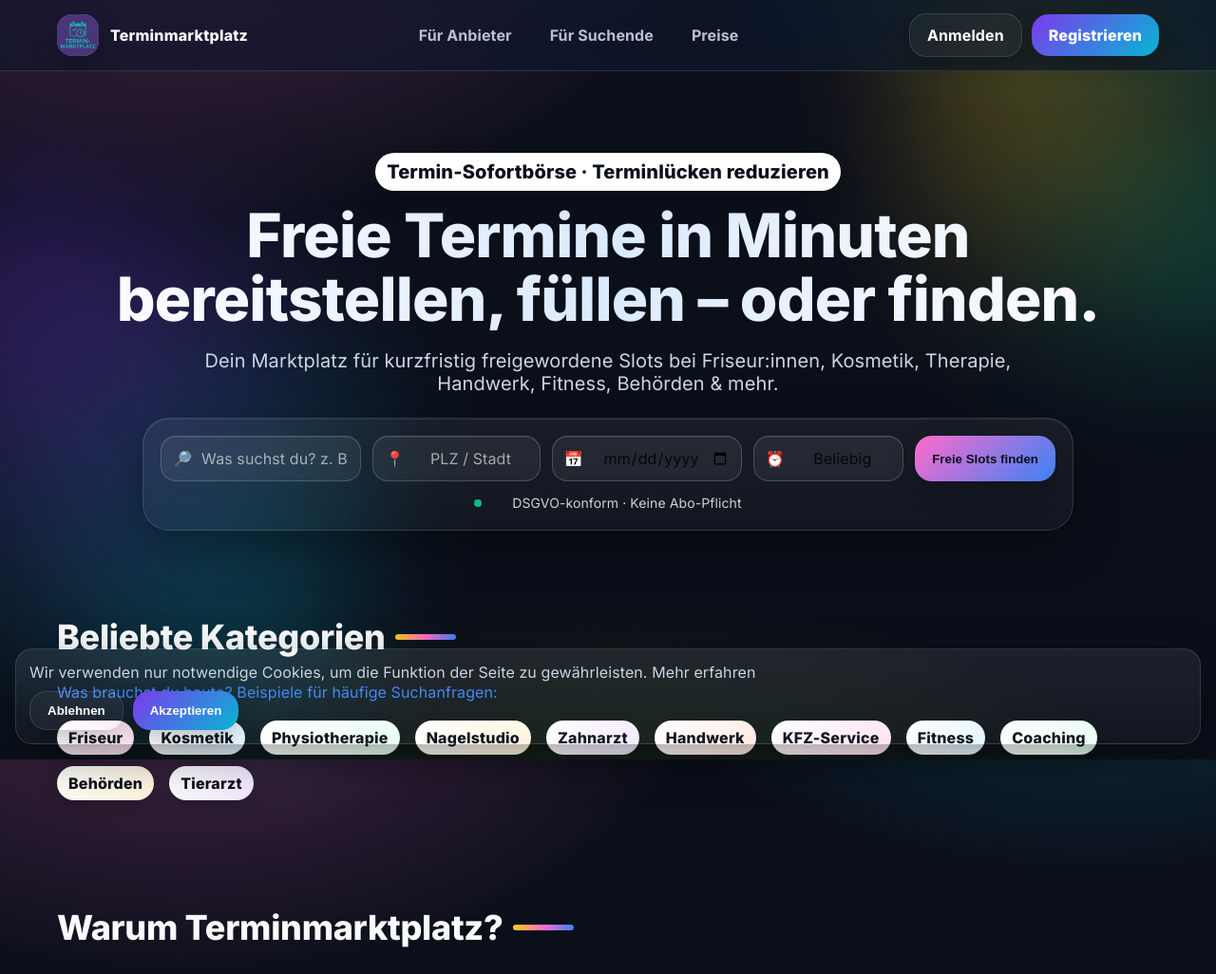
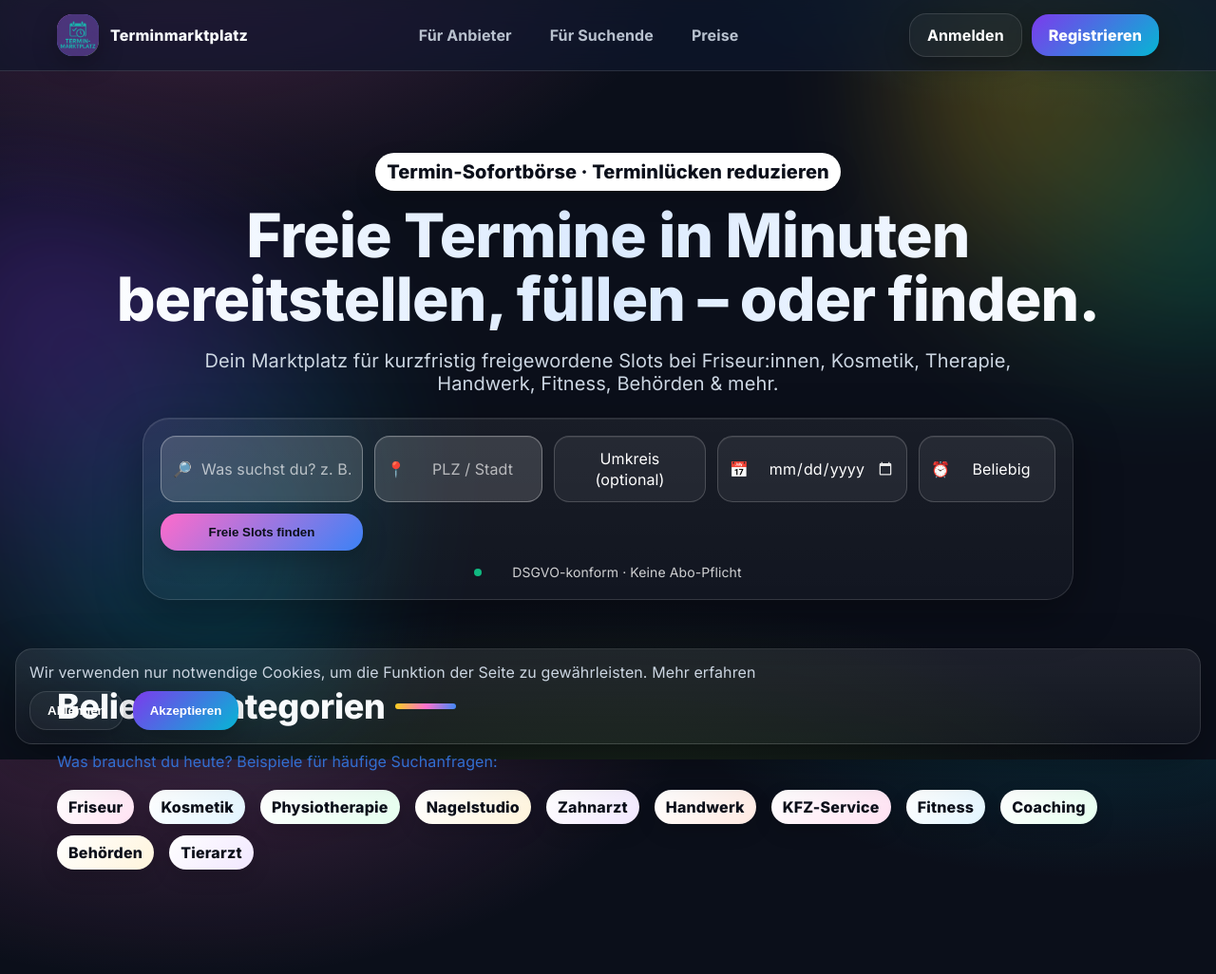
Before and after one commit to AlltagsBuddy/Terminmarktplatz.de, a Flask app: page / in a window 1280 px wide. Shown: the top 1026 px of the page at 95% size. Run offline with Flask 3, Linux system fonts and the light colour scheme; some libraries are stand-ins or nearby versions.

Commit message:
Anpassung1

```diff
--- a/index.html
+++ b/index.html
@@ -62,8 +62,8 @@
       </nav>
 
       <div class="cta-group">
-        <a class="btn" href="/login.html" aria-label="Anmelden">Anmelden</a>
-        <a class="btn primary" href="/login.html" aria-label="Konto erstellen">Registrieren</a>
+        <a class="btn"         href="login.html?tab=login"    aria-label="Anmelden">Anmelden</a>
+        <a class="btn primary" href="login.html?tab=register" aria-label="Konto erstellen">Registrieren</a>
       </div>
     </div>
   </header>
@@ -86,6 +86,18 @@
               <label class="input" aria-label="Ort">
                 📍 <input type="text" name="ort" placeholder="PLZ / Stadt">
               </label>
+               <label class="input" aria-label="Umkreis">
+                <select name="radius" id="f-radius" title="Umkreis um PLZ">
+                    <option value="">Umkreis (optional)</option>
+                    <option value="5">5 km</option>
+                    <option value="10">10 km</option>
+                    <option value="25">25 km</option>
+                    <option value="50">50 km</option>
+                    <option value="75">75 km</option>
+                    <option value="100">100 km</option>
+                </select>
+                </label>
+
               <label class="input" aria-label="Datum">
                 📅 <input type="date" name="datum">
               </label>
--- a/static/style.css
+++ b/static/style.css
@@ -1,7 +1,6 @@
 /* =========================================================
    Terminmarktplatz – Neon Candy Playground (bunt & frisch)
    Look: bold colors, gradients, bubbly shapes, young & fun
-   Hinweis: HTML unverändert nutzbar
 ========================================================= */
 
 /* ---------- Tokens ---------- */
@@ -18,7 +17,7 @@
   --c-orange:#fb923c;
   --c-red:#ef4444;
 
-  --bg:#0b0f1a;          /* tiefe Nachtbasis für starke Farben */
+  --bg:#0b0f1a;          /* tiefe Nachtbasis */
   --bg-soft:#0f1524;
   --surface:#0f172a;
   --ink:#f8fafc;
@@ -46,6 +45,12 @@
   --field-bg: rgba(255,255,255,.06);
   --field-border: rgba(255,255,255,.18);
   --field-bg-focus: rgba(255,255,255,.10);
+
+  /* Stärkerer Style für die ersten 2 Suchfelder */
+  --field-bg-strong: rgba(255,255,255,.14);
+  --field-border-strong: rgba(255,255,255,.32);
+  --field-bg-focus-strong: rgba(255,255,255,.20);
+
   --error:#ef4444;
   --success:#10b981;
   --warn:#f59e0b;
@@ -155,7 +160,7 @@ h1, h2, h3{font-weight:800; letter-spacing:.2px}
   max-width:900px; margin-inline:auto
 }
 
-/* Suche – neon clay */
+/* ---------- Suche – neon clay ---------- */
 .search-card{
   margin:24px auto 0; background:linear-gradient(180deg, rgba(255,255,255,.06), rgba(255,255,255,.03));
   border:1px solid var(--border); border-radius:var(--r-3xl);
@@ -172,15 +177,50 @@ h1, h2, h3{font-weight:800; letter-spacing:.2px}
   box-shadow: inset 0 1px 0 rgba(255,255,255,.08);
 }
 .input:focus-within{outline: none; background:var(--field-bg-focus); box-shadow: var(--focus)}
-.input input, .input select{all:unset; color:#080808; width:100%}
-.input input::placeholder{color:rgba(255,255,255,.6)}
 
+/* Inhalt der Felder → weiß */
+.input input,
+.input select{
+  all:unset; color:#fff; width:100%;
+}
+
+/* Platzhalter in der Suche dezent weiß */
+.searchbar .input input::placeholder{ color:rgba(255,255,255,.65); }
+
+/* Erste zwei Felder (Leistung + Ort) stärker betont */
+.searchbar .input:nth-child(-n+2){
+  background: var(--field-bg-strong);
+  border-color: var(--field-border-strong);
+}
+.searchbar .input:nth-child(-n+2):focus-within{
+  background: var(--field-bg-focus-strong);
+  box-shadow: var(--focus);
+}
+
+/* Datum: Text & Icon auf dunkel sichtbar */
+.searchbar .input input[type="date"]{ color:#fff; }
+.searchbar .input input[type="date"]::-webkit-calendar-picker-indicator{ filter: invert(1) opacity(.9); }
+.searchbar .input input[type="date"]::-webkit-datetime-edit{ color:#fff; }
+
+/* Select (Zeitraum): systempfeil neutralisieren */
+.searchbar .input select{
+  -webkit-appearance:none; -moz-appearance:none; appearance:none;
+  background-image:none;
+}
+
+/* Autofill auf dunkel fixen */
+.input input:-webkit-autofill{
+  -webkit-text-fill-color:#fff; transition: background-color 5000s ease-in-out 0s;
+}
+
+/* Such-Submit */
 .btn.primary[type="submit"]{
   background:linear-gradient(135deg, var(--c-pink), var(--c-blue));
   border:none; color:#0b0f1a; font-weight:900;
 }
 .btn.primary[type="submit"]:hover{filter: brightness(1.1)}
 
+/* Trust-Zeile */
 .trust{
   display:flex; gap:14px; align-items:center; margin-top:14px;
   color:rgba(255,255,255,.8); font-size:14px; justify-content:center;
```
Also changed, not shown: agb.html (+15 -24 lines), kontakt.html (+35 -36 lines), suchende.html (+13 -0 lines).
